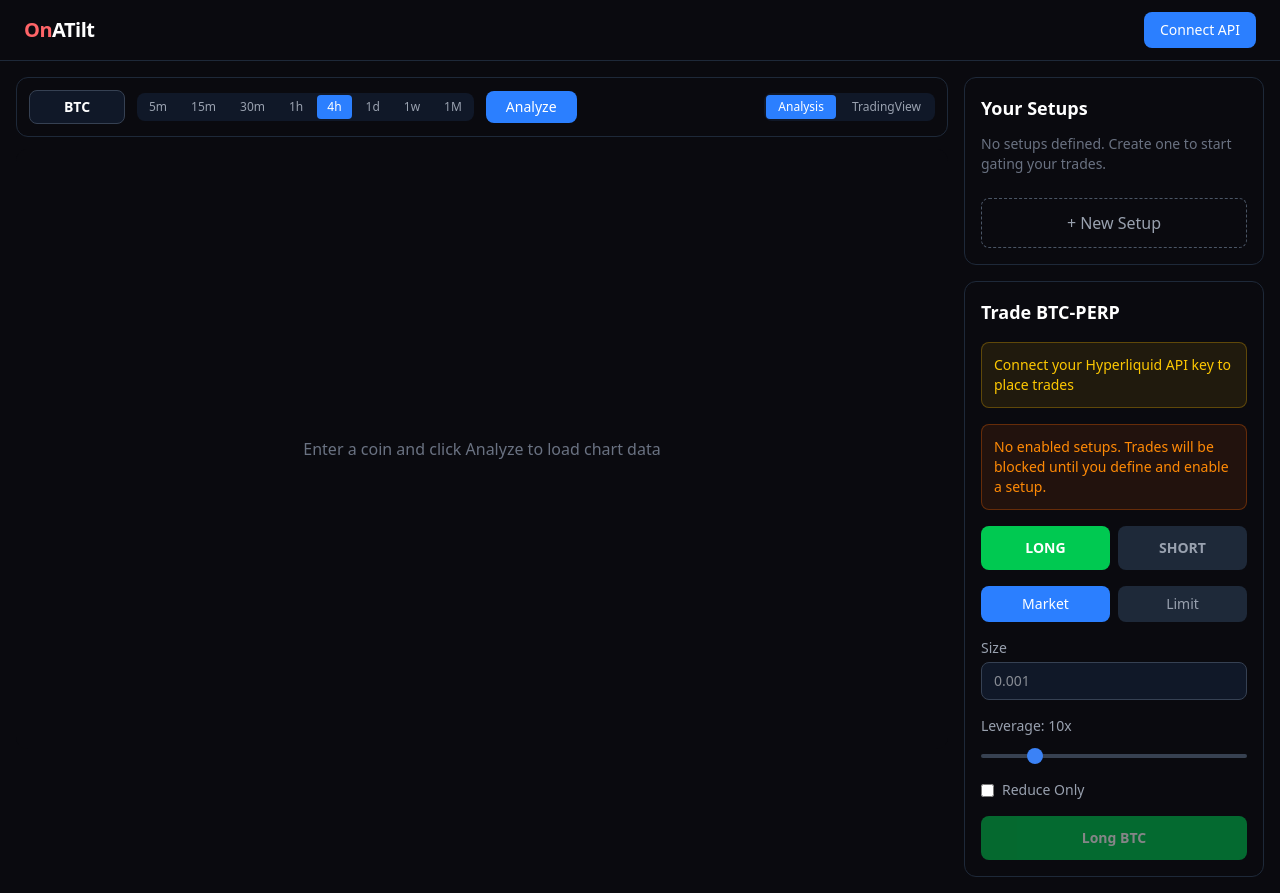
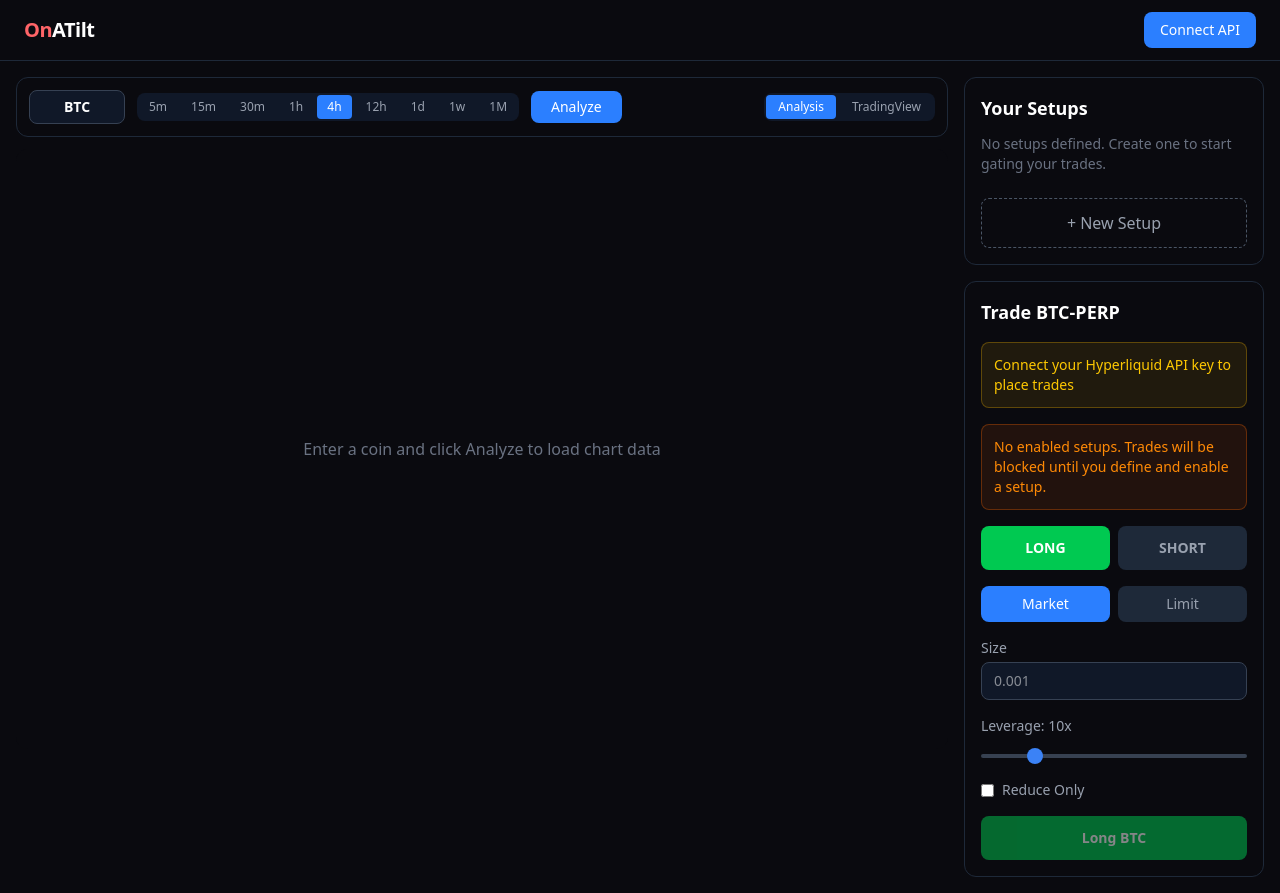
Before and after one commit to monad-droid/OnATilt, a Next.js app: page / in a window 1280 px wide. Built offline with nearby package versions, Linux system fonts and the light colour scheme.

Commit message:
feat: add 12h timeframe to main chart controls
The 12h timeframe was already supported in the type system, API layer,
and setup builder but was missing from the main page timeframe selector.

https://claude.ai/code/session_01NWEFyZRSiNHrpsFw8rkNsJ

```diff
--- a/src/app/page.tsx
+++ b/src/app/page.tsx
@@ -13,7 +13,7 @@ import type { Candle, Timeframe } from '@/types';
 const Chart = dynamic(() => import('@/components/Chart'), { ssr: false });
 const TradingViewChart = dynamic(() => import('@/components/TradingViewChart'), { ssr: false });
 
-const TIMEFRAMES: Timeframe[] = ['5m', '15m', '30m', '1h', '4h', '1d', '1w', '1M'];
+const TIMEFRAMES: Timeframe[] = ['5m', '15m', '30m', '1h', '4h', '12h', '1d', '1w', '1M'];
 
 type Tab = 'chart' | 'setups' | 'trade';
 type ChartView = 'analysis' | 'tradingview';
```
